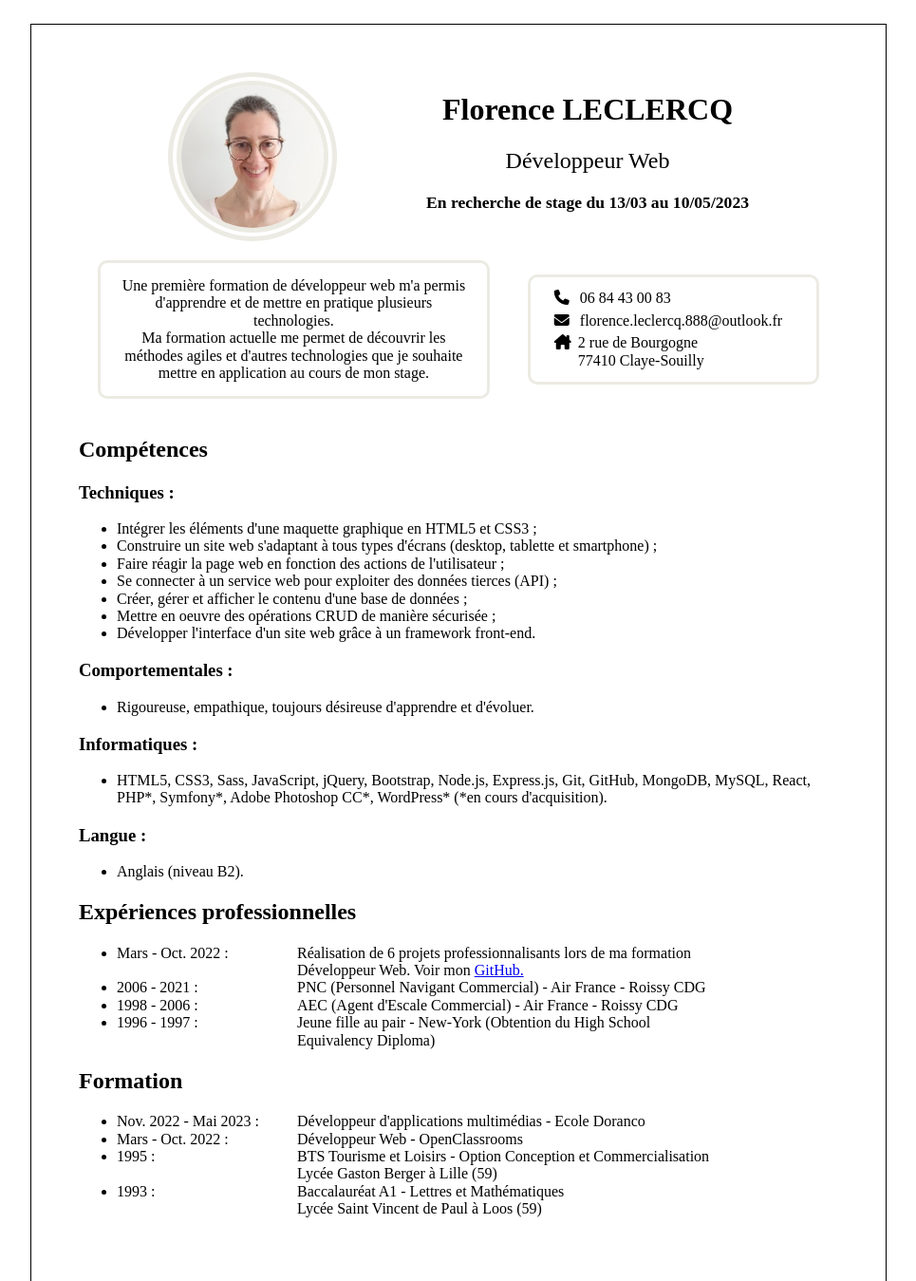
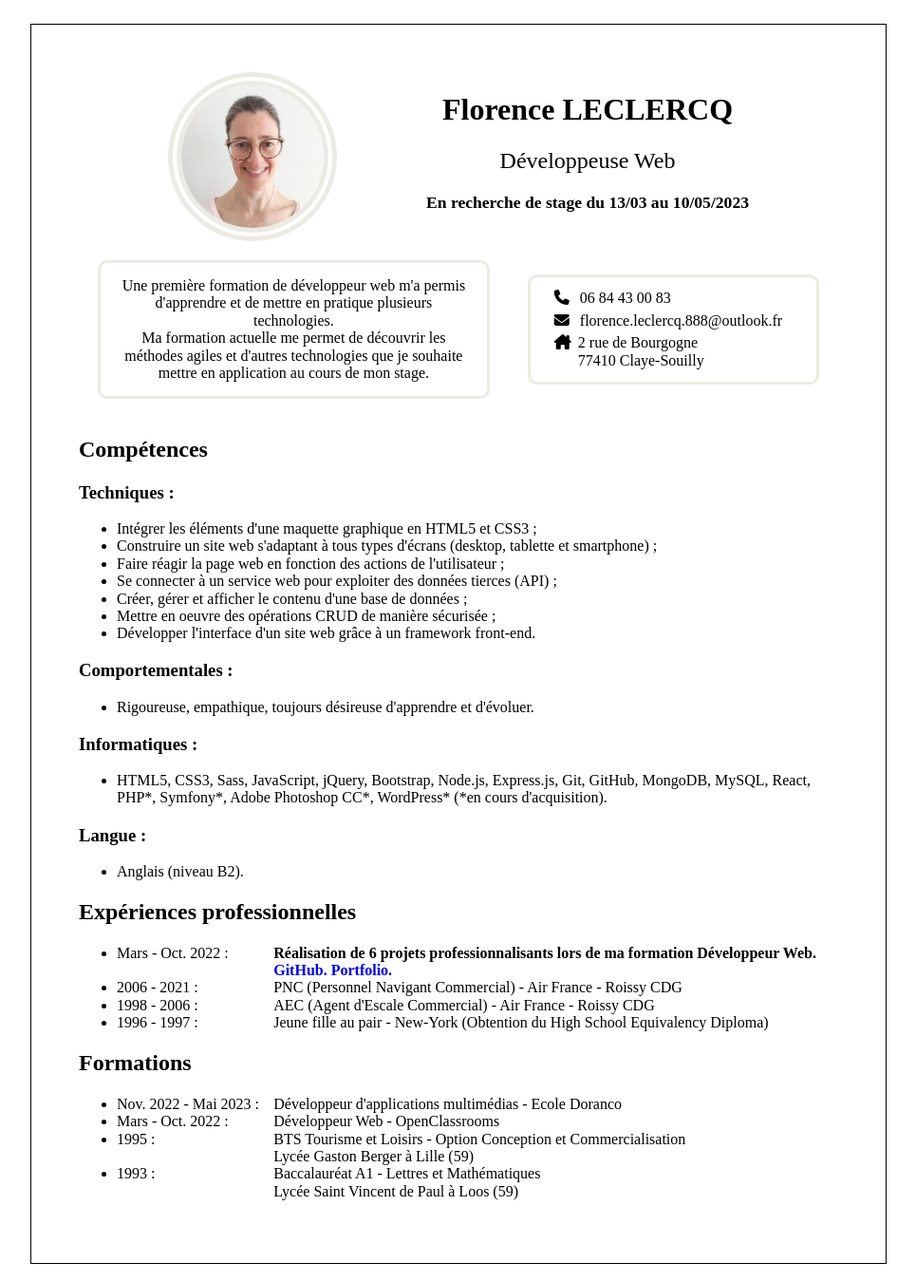
Before and after one commit to flo701/mon_cv, a plain HTML site: page index.html in a window 1280 px wide. Shown: the top 1349 px of the page at 95% size, without its empty margins (157-1122 px from the left). Drawn offline with Linux system fonts and the light colour scheme.

Commit message:
Ajout du lien vers mon portfolio, et petites modifications de style.

```diff
--- a/index.html
+++ b/index.html
@@ -19,7 +19,7 @@
         <img src="images/photo_de_profil.jpg" alt="ma bouille">
         <div>
             <h1>Florence LECLERCQ</h1>
-            <h2>Développeur Web</h2>
+            <h2>Développeuse Web</h2>
             <p>En recherche de stage du 13/03 au 10/05/2023</p>
         </div>
     </header>
@@ -83,7 +83,7 @@
                     <li>
                         <div class="inside-li">
                             <span class="date">Mars - Oct. 2022 : </span>
-                            <span class="text">Réalisation de 6 projets professionnalisants lors de ma formation Développeur Web. Voir mon <a href="https://github.com/flo701" target="_blank">GitHub.</a></span>
+                            <span class="text portfolio">Réalisation de 6 projets professionnalisants lors de ma formation Développeur Web.  <a href="https://github.com/flo701" target="_blank">GitHub.</a>  <a href="https://flo701.github.io/portfolio/" target="_blank">Portfolio.</a></span>
                         </div>
                     </li>
                     <li>
@@ -108,7 +108,7 @@
         </section>
 
         <section id="section-4">
-            <h2>Formation</h2>
+            <h2>Formations</h2>
                 <ul>
                     <li>
                         <div class="inside-li">
--- a/style.css
+++ b/style.css
@@ -3,6 +3,10 @@ body {
     border: 1px solid black;
     padding: 50px;
     max-width: 800px;
+}
+
+a {
+    text-decoration: none;
 }
 
 /* ******************************************************* */
@@ -79,7 +83,11 @@ header p {
 }
 
 .text {
-    width: 60%;
+    width: 90%;
+}
+
+.portfolio {
+    font-weight: bold;
 }
 
 /* **************************************************** */
```
